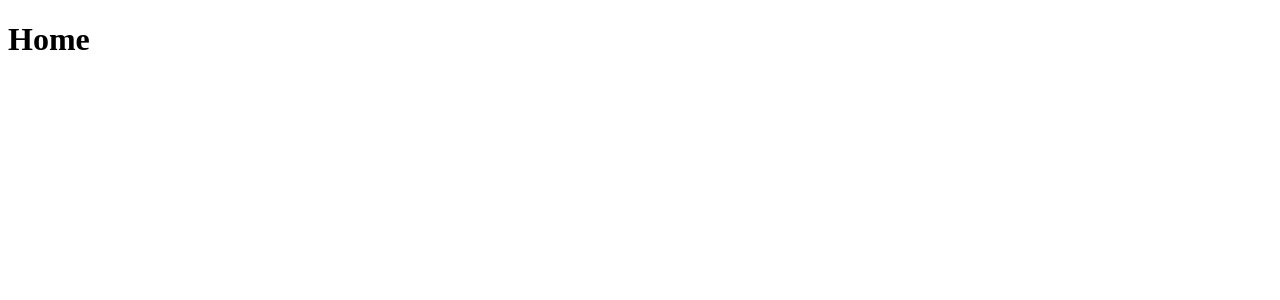
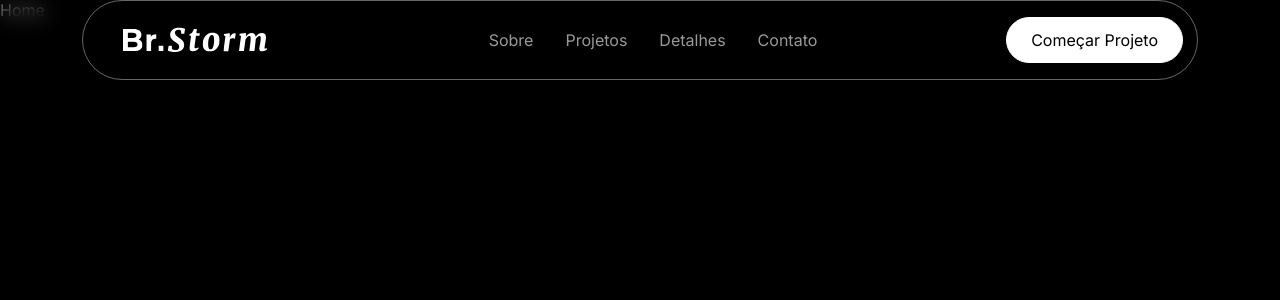
Before and after one commit to luangelsdorf/website-abarca, a Next.js app: page / in a window 1280 px wide. Shown: the top 300 px of the page. Built offline with nearby package versions, Linux system fonts and the light colour scheme.

Commit message:
Header component

```diff
--- a/next.config.js
+++ b/next.config.js
@@ -4,7 +4,7 @@ const nextConfig = {
   swcMinify: true,
 
   webpack(config) {
-    config.modules.push({
+    config.module.rules.push({
       test: /\.svg$/i,
       issuer: /\.[jt]sx?$/,
       use: [
@@ -16,7 +16,9 @@ const nextConfig = {
           }
         }
       ],
-    })
+    });
+
+    return config;
   }
 }
 
--- /dev/null
+++ b/src/components/layout/Header/Header.module.scss
@@ -0,0 +1,29 @@
+.header {
+  backdrop-filter: blur(10px);
+  position: fixed;
+  top: 0;
+  width: 100%;
+  mix-blend-mode: difference;
+
+  nav {
+    display: flex;
+    align-items: center;
+    padding: 16px 14px 16px 40px;
+    border: 1px solid rgb(var(--dark-gray));
+    border-radius: 56px;
+
+    & > :not(ul) {
+      flex: 1;
+    }
+
+    & > ul {
+      display: flex;
+      gap: 32px;
+    }
+
+    & > :last-child {
+      display: flex;
+      justify-content: flex-end;
+    }
+  }
+}
--- /dev/null
+++ b/src/components/layout/Header/index.js
@@ -0,0 +1,35 @@
+import React from 'react';
+import styles from './Header.module.scss';
+import Logo from 'public/images/brstorm.svg';
+import Link from 'next/link';
+
+export default function Header({ content }) {
+  return (
+    <header className={styles.header}>
+      <div className="container">
+        <nav>
+          <Link href="/" style={{ color: 'rgb(var(--white))' }}>
+            <Logo />
+          </Link>
+          <ul className="collapse" id="links">
+            <li>
+              <Link href="#">Sobre</Link>
+            </li>
+            <li>
+              <Link href="#">Projetos</Link>
+            </li>
+            <li>
+              <Link href="#">Detalhes</Link>
+            </li>
+            <li>
+              <Link href="#">Contato</Link>
+            </li>
+          </ul>
+          <div>
+            <Link href="#" className="btn sm">Começar Projeto</Link>
+          </div>
+        </nav>
+      </div>
+    </header>
+  )
+}
--- a/src/pages/_app.js
+++ b/src/pages/_app.js
@@ -6,6 +6,7 @@ import { Inter } from '@next/font/google';
 const merriweather = Merriweather({
   display: 'swap',
   subsets: ['latin'],
+  weight: ['400'],
 });
 
 const inter = Inter({
--- a/src/pages/index.js
+++ b/src/pages/index.js
@@ -1,16 +1,18 @@
 import Head from 'next/head';
+import Header from 'src/components/layout/Header';
 
 export default function Home() {
   return (
     <>
       <Head>
-        <title>Create Next App</title>
-        <meta name="description" content="Generated by create next app" />
-        <meta name="viewport" content="width=device-width, initial-scale=1" />
-        <link rel="icon" href="/favicon.ico" />
+        <title>Brand | Br.Storm</title>
+        <meta name="description" content="A Br.Storm é um estúdio de design especializado na criação e perpetuação de marcas e produtos digitais." />
       </Head>
+
+      <Header />
+
       <main>
-        <h1>Home</h1>
+        Home
       </main>
     </>
   )
--- a/src/styles/scss/_buttons.scss
+++ b/src/styles/scss/_buttons.scss
@@ -1,11 +1,20 @@
 .btn {
   font: var(--body-bold);
   padding: 16px 24px;
+  border: 1px solid;
   color: rgb(var(--black));
   background-color: rgb(var(--white));
+  border-color: rgb(var(--white));
   display: inline-flex;
   align-items: center;
+  border-radius: 56px;
   gap: 8px;
+  transition: all 350ms;
+
+  &:hover {
+    color: rgb(var(--white));
+    background-color: rgb(var(--black));
+  }
 
   &.sm {
     padding: 12px 24px;
@@ -17,5 +26,10 @@
   &.outline {
     color: rgb(var(--white));
     background-color: rgb(var(--black));
+
+    &:hover {
+      color: rgb(var(--black));
+      background-color: rgb(var(--white));
+    }
   }
 }
--- a/src/styles/styles.scss
+++ b/src/styles/styles.scss
@@ -0,0 +1,55 @@
+@use "scss/colors";
+@use "scss/mixins";
+@use "scss/buttons";
+@use "scss/typography";
+
+*,
+*::before,
+*::after {
+  box-sizing: border-box;
+}
+
+body,
+html {
+  overflow-x: clip;
+  margin: 0;
+  padding: 0;
+}
+
+figure,
+blockquote {
+  margin: 0;
+}
+
+a {
+  text-decoration: none;
+  color: inherit;
+  transition: all 350ms;
+
+  &:hover {
+    color: rgb(var(--white));
+  }
+}
+
+address {
+  font-style: normal;
+}
+
+img,
+svg {
+  vertical-align: middle;
+}
+
+img {
+  object-fit: cover;
+  object-position: center;
+}
+
+ul,
+ol,
+dl,
+menu {
+  padding: 0;
+  margin: 0;
+  list-style: none;
+}
```
Also changed, not shown: public/images/brstorm.svg (added).
